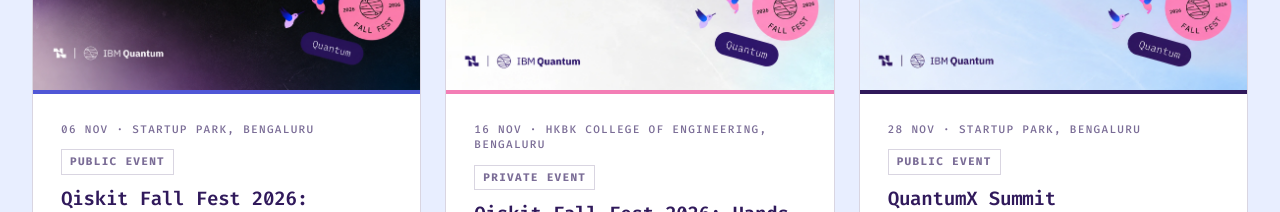
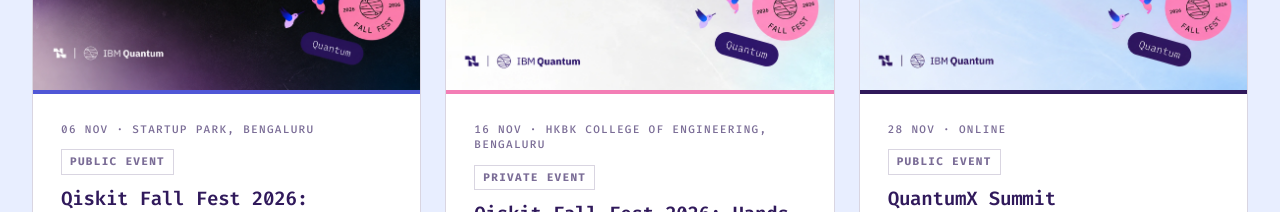
Before and after one commit to quantumx-foundation/qff-2026, a Next.js app: page / in a window 1280 px wide. Shown: the part 2840-3052 px from the top of the page. Built offline with nearby package versions, Linux system fonts and the light colour scheme.

Commit message:
Mark the QuantumX Summit as online.

```diff
--- a/data/program.ts
+++ b/data/program.ts
@@ -196,7 +196,7 @@ export const program: ProgramDay[] = [
     title: "QuantumX Summit",
     dateLabel: "28 NOV",
     date: "2026-11-28",
-    location: "Startup Park, Bengaluru",
+    location: "Online",
     description: null,
     note: null,
     registrationUrl: "https://luma.com/rzpptnuq",
```
